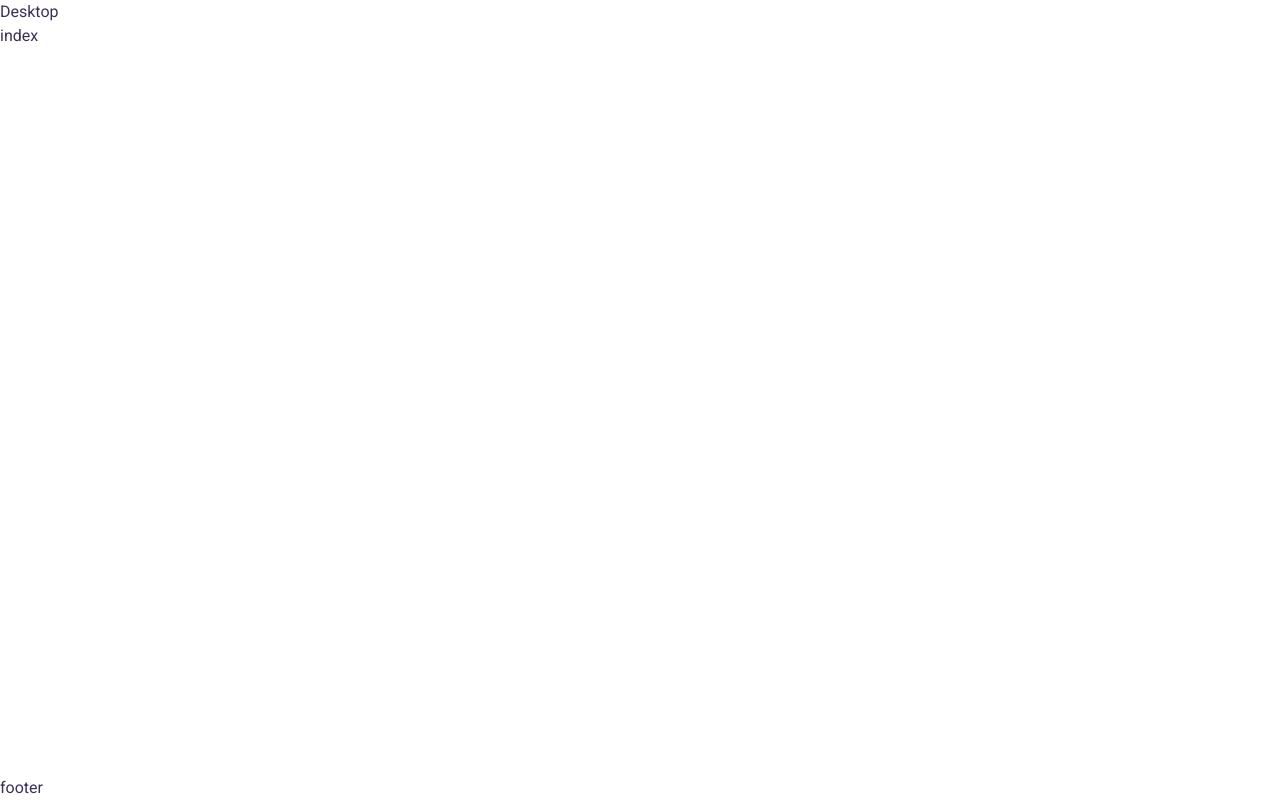
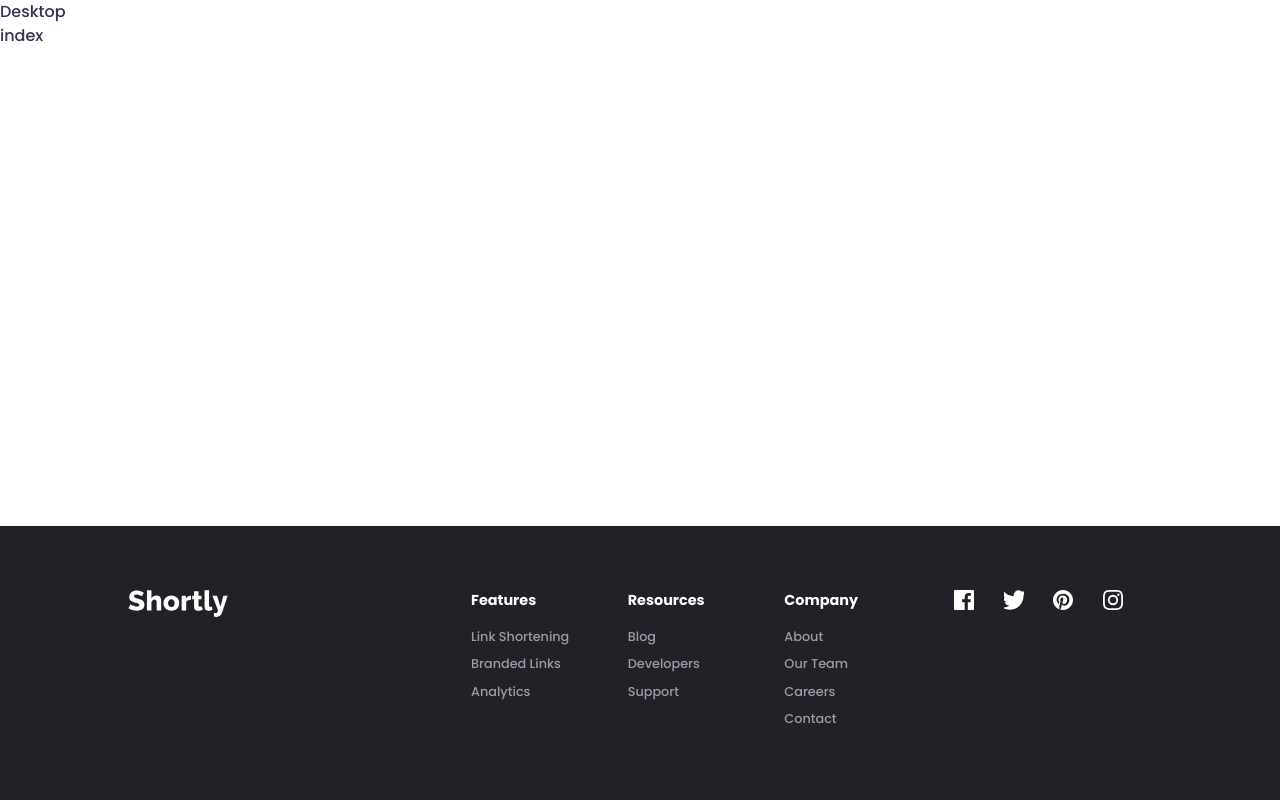
Before and after one commit to HenriqueAmorim20/shortly, a Nuxt app: page / in a window 1280 px wide. Built offline with nearby package versions, Linux system fonts and the light colour scheme.

Commit message:
footer and logo variation

```diff
--- a/layouts/default.vue
+++ b/layouts/default.vue
@@ -36,6 +36,7 @@ export default {
 
   /* ### Neutral */
 
+  --White: hsl(0, 0%, 100%);
   --Gray: hsl(0, 0%, 75%);
   --GrayishViolet: hsl(257, 7%, 63%);
   --VeryDarkBlue: hsl(255, 11%, 22%);
@@ -45,5 +46,6 @@ export default {
 .app {
   background-color: #fff !important;
   color: var(--DarkViolet) !important;
+  font-family: "Poppins";
 }
 </style>
--- a/layouts/footer.vue
+++ b/layouts/footer.vue
@@ -1,11 +1,129 @@
 <template>
   <div>
-    <footer>footer</footer>
+    <footer class="footer">
+      <section class="logo">
+        <v-img class="logo-img" :src="require('@/static/logo.svg')"></v-img>
+      </section>
+      <section class="menu">
+        <ul v-for="(column, index) in menu" :key="index" class="menu-list">
+          <li class="menu-list-title">{{ column.title }}</li>
+          <li
+            v-for="(row, index) in column.items"
+            :key="index"
+            class="menu-list-item"
+          >
+            {{ row }}
+          </li>
+        </ul>
+      </section>
+      <section class="media">
+        <v-img
+          v-for="(src, index) in media"
+          :key="index"
+          class="media-img"
+          :src="require(`@/static/icon-${src}.svg`)"
+        ></v-img>
+      </section>
+    </footer>
   </div>
 </template>
 <script>
 export default {
   name: "FooterLayout",
+  data() {
+    return {
+      menu: [
+        {
+          title: "features",
+          items: ["link shortening", "branded links", "analytics"],
+        },
+        {
+          title: "resources",
+          items: ["blog", "developers", "support"],
+        },
+        {
+          title: "company",
+          items: ["about", "our team", "careers", "contact"],
+        },
+      ],
+      media: ["facebook", "twitter", "pinterest", "instagram"],
+    };
+  },
 };
 </script>
-<style scoped></style>
+<style scoped>
+.footer {
+  background-color: var(--VeryDarkViolet);
+  display: grid;
+  grid-template-columns: 0.65fr 1fr 0.5fr;
+  gap: 1.5rem;
+  padding: 5% 10%;
+}
+
+.menu {
+  display: grid;
+  grid-template-columns: repeat(3, 1fr);
+  gap: 1rem;
+}
+
+.logo-img {
+  max-width: 100px !important;
+}
+
+.menu-list {
+  list-style: none;
+  font-size: 0.9rem;
+}
+
+.menu-list-title {
+  color: var(--White);
+  font-weight: 700;
+  text-transform: capitalize;
+  margin-bottom: 1rem;
+}
+
+.menu-list-item {
+  font-size: 0.8rem;
+  color: var(--GrayishViolet);
+  text-transform: capitalize;
+  margin-bottom: 0.5rem;
+}
+
+.media {
+  display: flex;
+  justify-content: space-evenly;
+}
+
+.media-img {
+  max-width: 20px !important;
+  max-height: 20px !important;
+}
+
+@media (max-width: 800px) {
+  .footer {
+    grid-template-columns: 1fr;
+    gap: 2.5rem;
+  }
+}
+
+@media (max-width: 500px) {
+  .menu {
+    grid-template-columns: 1fr;
+    gap: 2rem;
+  }
+
+  .menu-list {
+    display: flex;
+    flex-direction: column;
+    align-items: center;
+    justify-content: center;
+    padding: 0;
+  }
+
+  .logo {
+    display: flex;
+    justify-content: center;
+  }
+
+}
+</style>
```
Also changed, not shown: static/logo-dark.svg (added), static/logo.svg.
